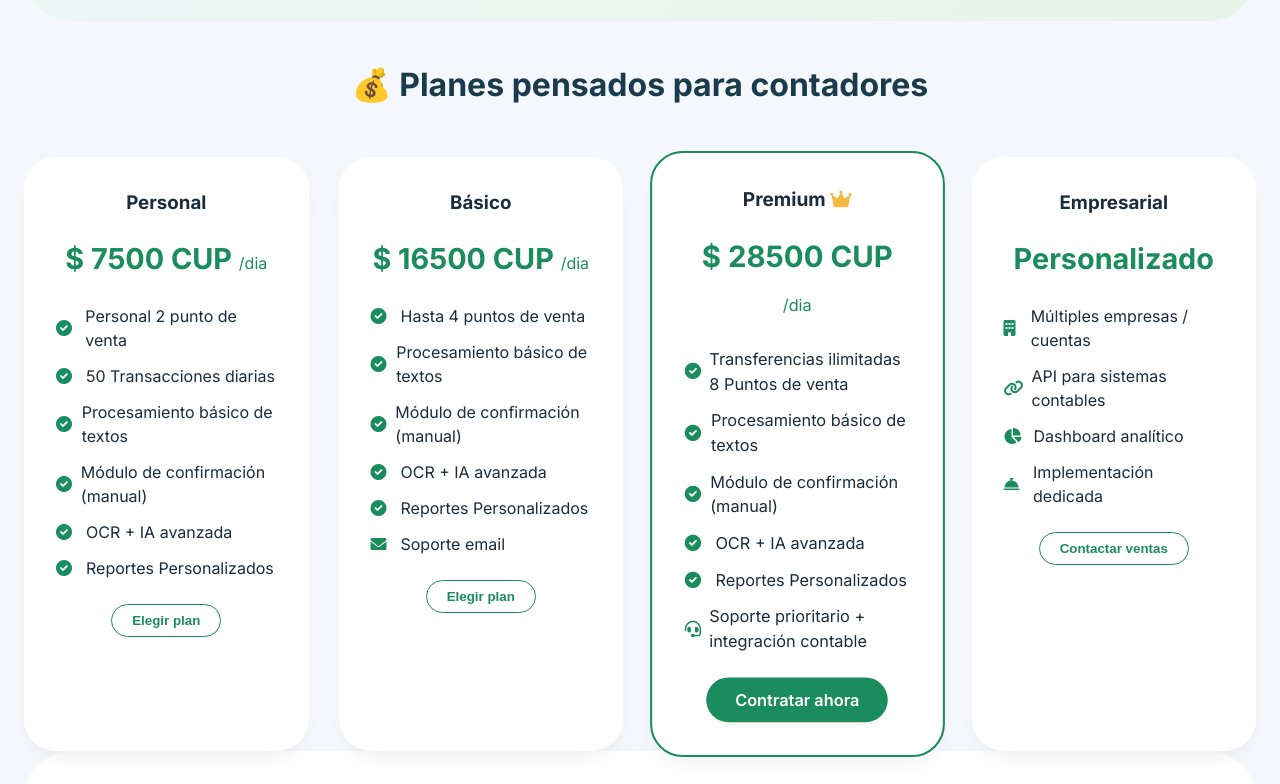
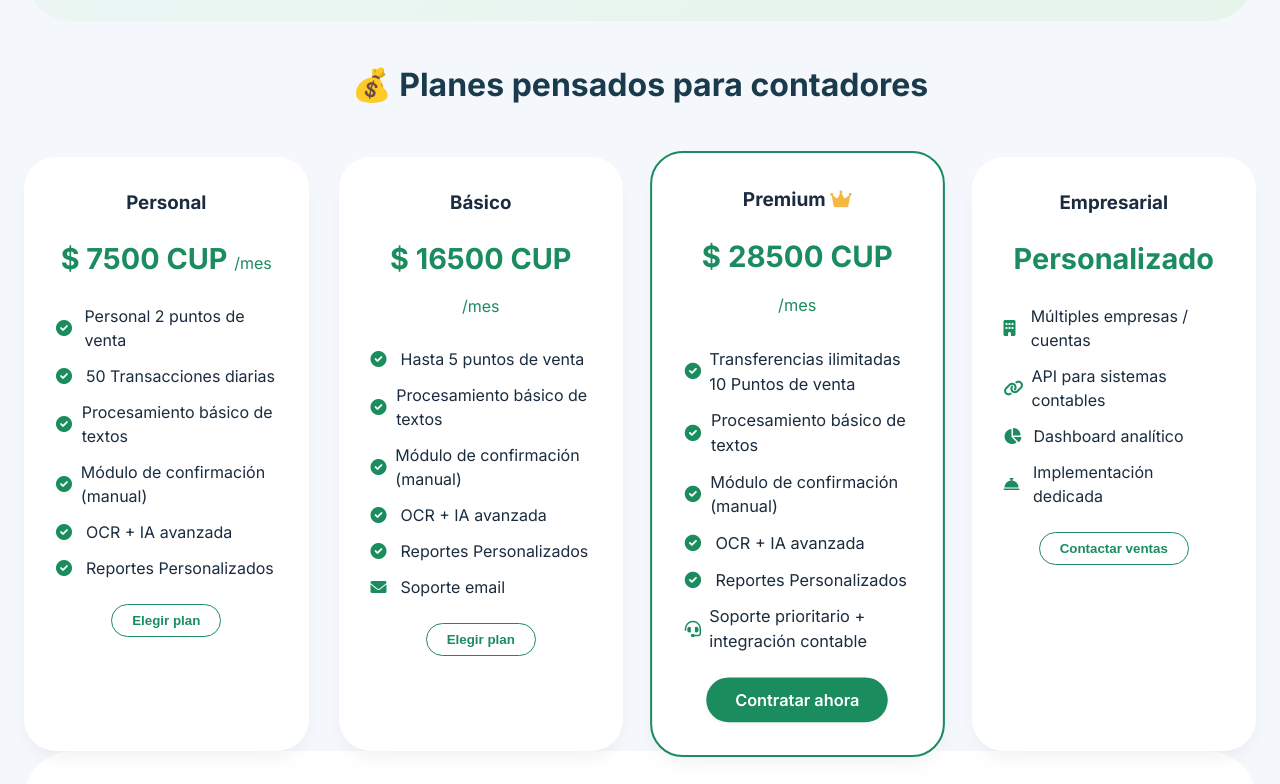
Before and after one commit to Lachy05385/Gestion_Transferencias_bancarias, a FastAPI app: page /landing in a window 1280 px wide. Shown: the part 2895-3679 px from the top of the page. Run offline with FastAPI, Linux system fonts and the light colour scheme.

Commit message:
traslate

```diff
--- a/templates/landing.html
+++ b/templates/landing.html
@@ -3,6 +3,8 @@
 <head>
   <meta charset="UTF-8">
   <meta name="viewport" content="width=device-width, initial-scale=1.0, user-scalable=yes">
+  <meta http-equiv="Content-Language" content="es">
+  <meta name="google" content="translate">
   <title>Control de Transferencias | ContaFlow</title>
   <!-- Font Awesome 6 (gratuito) -->
   <link rel="stylesheet" href="https://cdnjs.cloudflare.com/ajax/libs/font-awesome/6.0.0-beta3/css/all.min.css">
@@ -583,10 +585,10 @@
     <div class="pricing-grid">
       <div class="price-card">
         <h3>Personal </h3>
-        <div class="price long-text">$ 7500 CUP <span>/dia</span></div>
+        <div class="price long-text">$ 7500 CUP <span>/mes</span></div>
 
         <ul>
-          <li><i class="fas fa-check-circle"></i> Personal 2 punto de venta</li>
+          <li><i class="fas fa-check-circle"></i> Personal 2 puntos de venta</li>
           <li><i class="fas fa-check-circle"></i> 50 Transacciones diarias</li>
           <li><i class="fas fa-check-circle"></i> Procesamiento básico de textos</li>
           <li><i class="fas fa-check-circle"></i> Módulo de confirmación (manual)</li>
@@ -598,9 +600,9 @@
       </div>
       <div class="price-card">
         <h3>Básico</h3>
-        <div class="price long-text">$ 16500 CUP <span>/dia</span></div>
+        <div class="price long-text">$ 16500 CUP <span>/mes</span></div>
         <ul>
-          <li><i class="fas fa-check-circle"></i> Hasta 4 puntos de venta</li>
+          <li><i class="fas fa-check-circle"></i> Hasta 5 puntos de venta</li>
           <li><i class="fas fa-check-circle"></i> Procesamiento básico de textos</li>
           <li><i class="fas fa-check-circle"></i> Módulo de confirmación (manual)</li>
           <li><i class="fas fa-check-circle"></i> OCR + IA avanzada</li>
@@ -611,9 +613,9 @@
       </div>
       <div class="price-card featured">
         <h3>Premium <i class="fas fa-crown" style="color: #f4b942;"></i></h3>
-        <div class="price long-text">$ 28500 CUP <span>/dia</span></div>
+        <div class="price long-text">$ 28500 CUP <span>/mes</span></div>
         <ul>
-          <li><i class="fas fa-check-circle"></i> Transferencias ilimitadas 8 Puntos de venta</li>
+          <li><i class="fas fa-check-circle"></i> Transferencias ilimitadas 10 Puntos de venta</li>
           <li><i class="fas fa-check-circle"></i> Procesamiento básico de textos</li>
           <li><i class="fas fa-check-circle"></i> Módulo de confirmación (manual)</li>
           <li><i class="fas fa-check-circle"></i> OCR + IA avanzada</li>
```
Also changed, not shown: banco.db.
